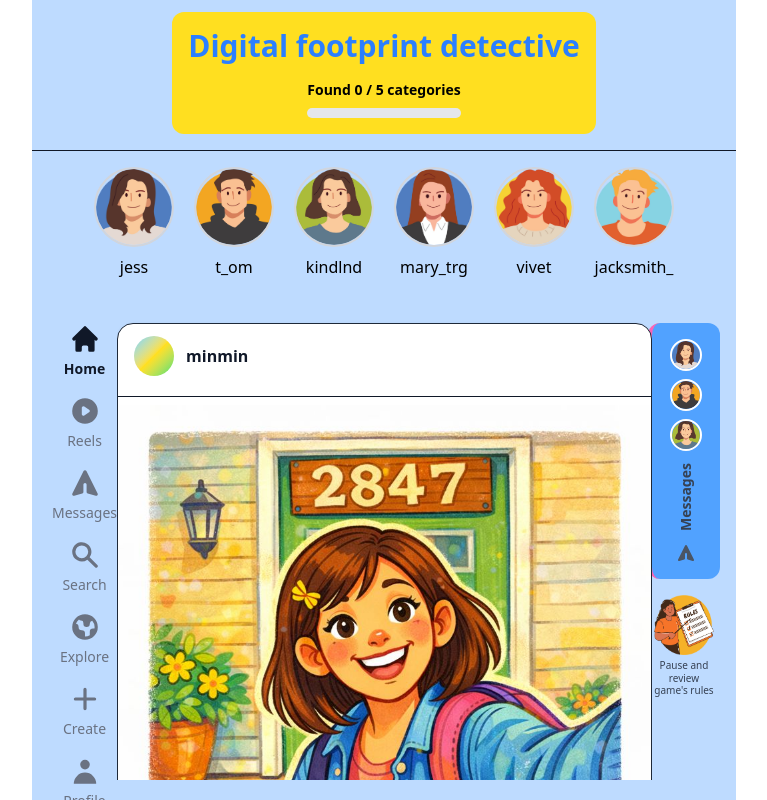
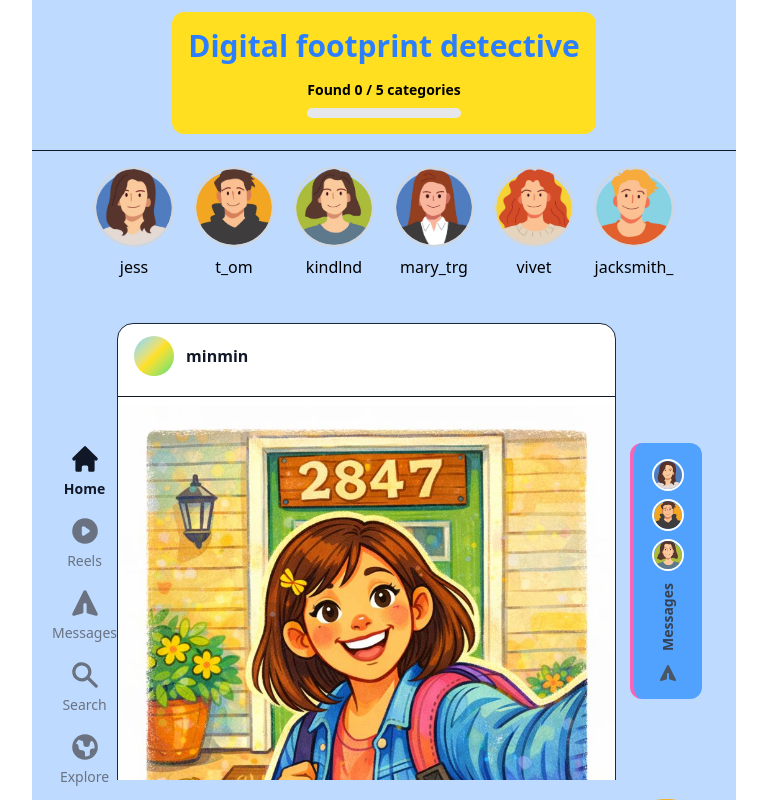
Before and after one commit to minmin1805/Digital-Footprint-Game, a React (Vite) app in the folder frontend/: page /game in a window 1280 px wide. Shown: the whole page, without its empty margins (256-1023 px from the left). Built offline with nearby package versions, Linux system fonts and the light colour scheme.

Commit message:
changed the sizing of the message bar

```diff
--- a/frontend/src/components/MessageBar.jsx
+++ b/frontend/src/components/MessageBar.jsx
@@ -2,7 +2,7 @@ import React from 'react'
 import person1 from '../assets/GamePage/FriendIcons/person1.png'
 import person2 from '../assets/GamePage/FriendIcons/person2.png'
 import person3 from '../assets/GamePage/FriendIcons/person3.png'
-import instructionLogo from '../assets/GamePage/InstructionLogo/InstructionLogo.png'
+import instructionLogo from '../assets/GamePage/InstructionLogo/instructionlogo.png'
 const messageAvatars = [
   { id: 1, image: person1 },
   { id: 2, image: person2 },
@@ -11,9 +11,9 @@ const messageAvatars = [
 
 export default function MessageBar() {
   return (
-    <aside className="flex flex-col items-center w-16 shrink-0 py-4 gap-4">
+    <aside className="flex flex-col items-center shrink-0 py-4 gap-4 ">
       {/* Messages vertical bar */}
-      <div className="flex flex-col items-center gap-7 bg-blue-400 rounded-xl border-l-4 border-pink-400 py-4">
+      <div className="flex flex-col items-center gap-7 bg-blue-400 rounded-xl border-l-4 border-pink-400 py-4 mb-20">
         <div className="flex flex-col gap-2">
           {messageAvatars.map(({ id, image }) => (
             <img
@@ -36,10 +36,13 @@ export default function MessageBar() {
       </div>
 
       {/* Rules button */}
-      <div className="flex flex-col items-center gap-1">
-      <img src={instructionLogo} alt="instruction logo" className="" style={{ width: '60px', height: '60px' }} />
-
-        <p className="text-[10px] font-medium text-gray-700 text-center leading-tight max-w-[64px]">
+      <div className="flex flex-col items-center gap-2 hover:cursor-pointer">
+        <img
+          src={instructionLogo}
+          alt="instruction logo"
+          className="w-25 h-25 object-contain shrink-0"
+        />
+        <p className="text-xs font-medium text-gray-700 text-center leading-tight max-w-[80px]">
           Pause and review game's rules
         </p>
       </div>
--- a/frontend/src/pages/GamePage.jsx
+++ b/frontend/src/pages/GamePage.jsx
@@ -142,8 +142,8 @@ function GamePage() {
       </div>
 
       {/* Main: MenuBar | Feed (scrollable) | MessageBar */}
-      <div className="flex items-stretch justify-between w-full flex-1 min-h-0 p-5 mt-2">
-        <div className="shrink-0">
+      <div className="flex items-stretch justify-between w-full flex-1 min-h-0 p-5 mt-2 mg">
+        <div className="shrink-0 mt-30">
           <MenuBar />
         </div>
 
@@ -151,7 +151,7 @@ function GamePage() {
           <FeedContainer />
         </div>
 
-        <div className="shrink-0">
+        <div className="shrink-0 mt-30">
           <MessageBar />
         </div>
       </div>
```
Also changed, not shown: frontend/src/assets/GamePage/InstructionLogo/instructionlogo.png.
